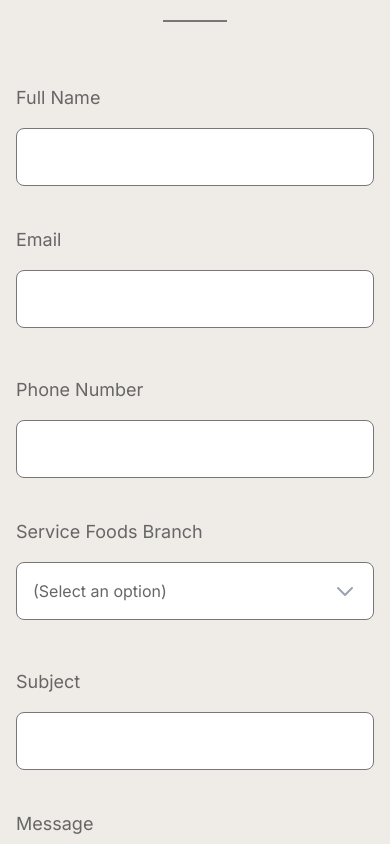
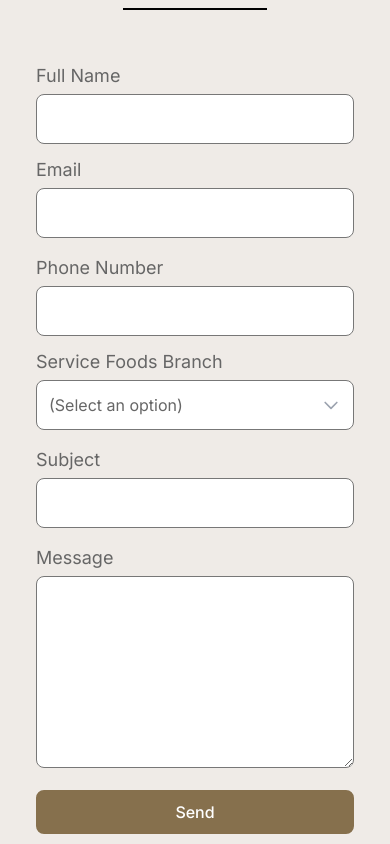
Before and after one commit to vanshikamadesya/service-food-ui, a React (Vite) app: page /contact in a window 390 px wide. Shown: the part 940-1784 px from the top of the page. Built offline with nearby package versions, Linux system fonts and the light colour scheme.

Commit message:
update contact form to dynamic

```diff
--- a/src/components/ContactForms.tsx
+++ b/src/components/ContactForms.tsx
@@ -1,9 +1,25 @@
-import { useState } from 'react';
-import { Formik, Form, ErrorMessage } from 'formik';
-import { Field, FieldProps } from 'formik';
+import React, { useState } from 'react';
+import { Formik, Form, ErrorMessage, Field, FieldProps } from 'formik';
 import * as Yup from 'yup';
+import TitleSection from './TitleSection';
 
-const ContactForm = () => {
+interface ContactFormProps {
+  title?: string;
+  showDivider?: boolean;
+  titleAlignment?: 'left' | 'center' | 'right';
+  titlePosition?: 'top' | 'bottom';
+  buttonAlignment?: 'left' | 'center' | 'right';
+  buttonPosition?: 'top' | 'bottom';
+}
+
+const ContactForm: React.FC<ContactFormProps> = ({
+  title = 'CONTACT US',
+  showDivider = true,
+  titleAlignment = 'center',
+  titlePosition = 'top',
+  buttonAlignment = 'right',
+  buttonPosition = 'bottom',
+}) => {
   const [dropdownOpen, setDropdownOpen] = useState(false);
   const branches = ['HAMILTON PRODUCE', 'CHRISTCHURCH/CANTERBURY', 'AUCKLAND FOODSERVICE', 'TARANAKI', 'GREYMOUTH'];
 
@@ -17,49 +33,71 @@ const ContactForm = () => {
     message: Yup.string().required('Required'),
   });
 
+  // Button alignment class
+  const buttonAlignmentClass = {
+    left: 'text-left',
+    center: 'text-center',
+    right: 'text-right',
+  };
+
   return (
     <div className="w-full bg-[#EFEBE7] font-inter">
-      <div className="container mx-auto px-4 py-16 max-w-4xl">
-        <h1 className="text-3xl font-medium text-center mb-20 text-[#3A342B] relative">
-          CONTACT US
-          <div className="w-16 h-0.5 bg-[#777777] absolute left-1/2 -translate-x-1/2 mt-4"></div>
-        </h1>
+      <div className="container mx-auto px-4 py-16 max-w-4xl ">
+        {titlePosition === 'top' && (
+          <TitleSection
+            title={title}
+            showDivider={showDivider}
+            titleAlignment={titleAlignment}
+            titlePosition={titlePosition}
+            className="mb-2"
+          />
+        )}
 
         <Formik
           initialValues={{ fullName: '', email: '', phoneNumber: '', branch: '', subject: '', message: '' }}
           validationSchema={validationSchema}
           onSubmit={(values, { resetForm }) => {
-            alert('Form submitted successfully!');
             console.log(values);
             resetForm();
           }}
         >
           {({ setFieldValue, values }) => (
-            <Form className="space-y-10 w-full">
-              <div className="grid grid-cols-1 md:grid-cols-2 gap-8">
+            <Form className="space-y-4 md:space-y-8 w-full px-5 md:px-0 mt-10 md:mt-0">
+              {buttonPosition === 'top' && (
+                <div className={`${buttonAlignmentClass[buttonAlignment]} mt-4 md:mt-8`}>
+                  <button
+                    type="submit"
+                    className="w-full md:w-auto px-10 py-2 text-white  rounded-lg bg-[#86704D] text-lg font-medium border-2 border-[#86704D] hover:bg-[#7a664a] transition-colors duration-300"
+                  >
+                    Send
+                  </button>
+                </div>
+              )}
+
+              <div className="grid grid-cols-1 md:grid-cols-2 gap-3 md:gap-8">
                 {['Full Name', 'Email'].map((label, i) => (
-                  <div key={i} className="mb-2">
-                    <label className="block mb-4 text-[#666666] text-lg">{label}</label>
+                  <div key={i} className="mb-0">
+                    <label className="block mb-1 md:mb-4 text-[#666666] text-lg">{label}</label>
                     <Field
                       type={label === 'Email' ? 'email' : 'text'}
                       name={label.toLowerCase().replace(' ', '')}
-                      className="w-full p-4 border rounded-lg focus:outline-none border-[#777777]"
+                      className="w-full p-3 md:p-4 border rounded-lg focus:outline-none border-[#777777]"
                       required
                     />
-                    <ErrorMessage name={label.toLowerCase().replace(' ', '')} component="div" className="text-red-500 text-sm mt-1" />
+                    <ErrorMessage name={label.toLowerCase().replace(' ', '')} component="div" className="text-red-500 text-sm mt-0.5" />
                   </div>
                 ))}
               </div>
 
-              <div className="grid grid-cols-1 md:grid-cols-2 gap-8">
-                <div className="mb-2">
-                  <label className="block mb-4 text-[#666666] text-lg">Phone Number</label>
+              <div className="grid grid-cols-1 md:grid-cols-2 gap-3 md:gap-8">
+                <div className="mb-0">
+                  <label className="block mb-1 md:mb-4 text-[#666666] text-lg">Phone Number</label>
                   <Field name="phoneNumber">
                     {({ field, form }: FieldProps) => (
                       <input
                         {...field}
                         type="tel"
-                        className="w-full p-4 border rounded-lg focus:outline-none border-[#777777]"
+                        className="w-full p-3 md:p-4 border rounded-lg focus:outline-none border-[#777777]"
                         onChange={(e) => {
                           const value = e.target.value;
                           const filteredValue = value.replace(/[^0-9+]/g, '');
@@ -68,19 +106,19 @@ const ContactForm = () => {
                       />
                     )}
                   </Field>
-                  <ErrorMessage name="phoneNumber" component="div" className="text-red-500 text-sm mt-1" />
+                  <ErrorMessage name="phoneNumber" component="div" className="text-red-500 text-sm mt-0.5" />
                 </div>
 
-                <div className="relative mb-2">
-                  <label className="block mb-4 text-[#666666] text-lg">Service Foods Branch</label>
+                <div className="relative mb-0">
+                  <label className="block mb-1 md:mb-4 text-[#666666] text-lg">Service Foods Branch</label>
                   <button
                     type="button"
-                    className="w-full p-4 border rounded-lg text-left flex justify-between items-center bg-white focus:outline-none border-[#777777] text-[#666666]"
+                    className="w-full p-3 md:p-4 border rounded-lg text-left flex justify-between items-center bg-white focus:outline-none border-[#777777] text-[#666666]"
                     onClick={() => setDropdownOpen(!dropdownOpen)}
                   >
                     <span>{values.branch || '(Select an option)'}</span>
                     <svg
-                      className={`w-6 h-6 text-gray-400 transition-transform duration-300 ${dropdownOpen ? 'rotate-180' : ''}`}
+                      className={`w-5 h-5 md:w-6 md:h-6 text-gray-400 transition-transform duration-300 ${dropdownOpen ? 'rotate-180' : ''}`}
                       fill="none"
                       stroke="currentColor"
                       viewBox="0 0 24 24"
@@ -98,7 +136,7 @@ const ContactForm = () => {
                       {branches.map((branch, i) => (
                         <li
                           key={i}
-                          className="p-4 hover:bg-gray-200 cursor-pointer transition-colors duration-200"
+                          className="p-3 md:p-4 hover:bg-gray-200 cursor-pointer transition-colors duration-200"
                           onClick={() => {
                             setFieldValue('branch', branch);
                             setDropdownOpen(false);
@@ -109,43 +147,55 @@ const ContactForm = () => {
                       ))}
                     </ul>
                   </div>
-                  <ErrorMessage name="branch" component="div" className="text-red-500 text-sm mt-1" />
+                  <ErrorMessage name="branch" component="div" className="text-red-500 text-sm mt-0.5" />
                 </div>
               </div>
 
-              <div className="mb-2">
-                <label className="block mb-4 text-[#666666] text-lg">Subject</label>
+              <div className="mb-0">
+                <label className="block mb-1 md:mb-4 text-[#666666] text-lg">Subject</label>
                 <Field
                   type="text"
                   name="subject"
-                  className="w-full p-4 border rounded-lg focus:outline-none border-[#777777]"
+                  className="w-full p-3 md:p-4 border rounded-lg focus:outline-none border-[#777777]"
                   required
                 />
-                <ErrorMessage name="subject" component="div" className="text-red-500 text-sm mt-1" />
+                <ErrorMessage name="subject" component="div" className="text-red-500 text-sm mt-0.5" />
               </div>
 
-              <div className="mb-2">
-                <label className="block mb-4 text-[#666666] text-lg">Message</label>
+              <div className="mb-0">
+                <label className="block mb-1 md:mb-4 text-[#666666] text-lg">Message</label>
                 <Field
                   as="textarea"
                   name="message"
-                  className="w-full p-4 border rounded-lg focus:outline-none h-64 border-[#777777]"
+                  className="w-full p-3 md:p-4 border rounded-lg focus:outline-none h-48 md:h-64 border-[#777777]"
                   required
                 />
-                <ErrorMessage name="message" component="div" className="text-red-500 text-sm mt-1" />
+                <ErrorMessage name="message" component="div" className="text-red-500 text-sm mt-0.5" />
               </div>
 
-              <div className="text-right mt-8">
+              {buttonPosition === 'bottom' && (
+                <div className={`${buttonAlignmentClass[buttonAlignment]} mt-4 md:mt-8`}>
                   <button
                     type="submit"
-                  className="px-10 py-4 text-white rounded-lg bg-[#86704D] text-lg font-medium border-2 border-[#86704D] hover:bg-[#7a664a] transition-colors duration-300"
+                    className="w-full md:w-auto px-8 py-2 md:px-10 md:py-2 text-white rounded-lg bg-[#86704D] text-base md:text-lg font-medium border-2 border-[#86704D] hover:bg-[#7a664a] transition-colors duration-300"
                   >
                     Send
                   </button>
                 </div>
+              )}
             </Form>
           )}
         </Formik>
+
+        {titlePosition === 'bottom' && (
+          <TitleSection
+            title={title}
+            showDivider={showDivider}
+            titleAlignment={titleAlignment}
+            titlePosition={titlePosition}
+            className="mt-8"
+          />
+        )}
       </div>
     </div>
   );
--- a/src/components/TitleSection.tsx
+++ b/src/components/TitleSection.tsx
@@ -17,18 +17,18 @@ const TitleSection: React.FC<TitleSectionProps> = ({
 }) => {
   // Determine position-specific classes
   const positionClass =
-    titlePosition === "bottom" ? "mt-12 md:mt-24" : "mb-4 md:mb-5";
+    titlePosition === "bottom" ? "mt-12 md:mt-8" : "mb-4 md:mb-5";
 
   return (
     <div
       className={`w-full ${positionClass} text-${titleAlignment} ${className}`}
     >
       <div className={`inline-block px-10 md:px-16 mb-3 md:mb-8`}>
-      <h2 className={`text-lg md:text-3xl font-bold md:mb-3 ${className}`}>
+      <h2 className={`text-2xl md:text-3xl font-bold md:mb-3  ${className}`}>
       {title}
         </h2>
         {showDivider && (
-          <div className="w-20 md:w-32 h-1 mt-2 mx-auto" style={{background: 'currentColor'}} />
+          <div className="w-36 md:w-32 h-0.5 mt-2 mx-auto" style={{background: 'currentColor'}} />
         )}
       </div>
     </div>
--- a/src/pages/ContactUsPage.tsx
+++ b/src/pages/ContactUsPage.tsx
@@ -5,8 +5,14 @@ import Maps from "../components/Maps/Maps";
 const ContactUsPage = () => {
   return (
     <div>
-      <Index/>
-      <ContactForms />
+      <Index />
+      <ContactForms
+        title="CONTACT US"
+        titleAlignment="center"
+        titlePosition="top"
+        buttonAlignment="right"
+        buttonPosition="bottom"
+      />
       <Maps />
     </div>
   );
```
Lines whose indentation alone changed are shown as unchanged.
